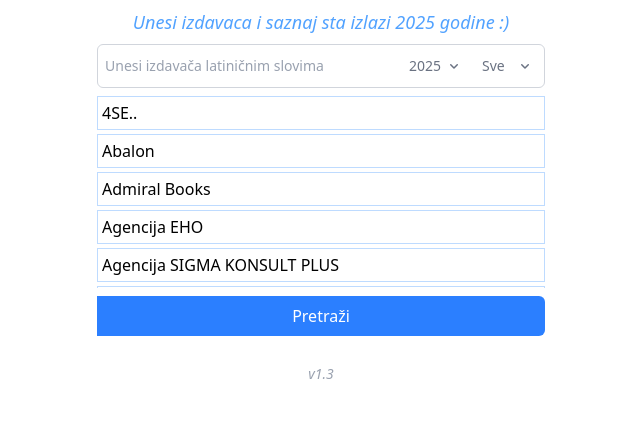
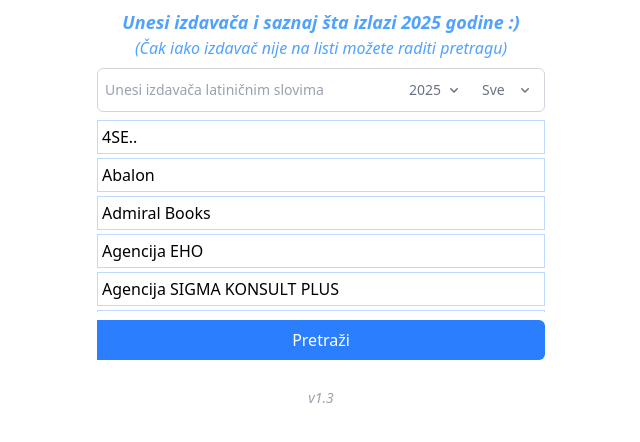
Before and after one commit to Kontinum/Sta-to-izlazi-ove-godine, a plain HTML site: page index.html in a window 1280 px wide. Shown: the whole page, without its empty margins (319-959 px from the left). Drawn offline with nearby package versions, Linux system fonts and the light colour scheme.

Commit message:
Added info for search

```diff
--- a/config.js
+++ b/config.js
@@ -2,4 +2,4 @@ export const corsProxy = 'https://api.codetabs.com/v1/proxy?quest=';
 export const cobbisUrl = 'https://plus.cobiss.net/cobiss/sr/sr';
 
 export const searchErrorMessage = 'Došlo je do greške prilikom pretrage. Molimo pokušajte ponovo kasnije.'
-export const textForMain = `Unesi izdavaca i saznaj sta izlazi ${new Date().getFullYear()} godine :)`;
+export const textForMain = `Unesi izdavača i saznaj šta izlazi ${new Date().getFullYear()} godine :)`;
--- a/index.html
+++ b/index.html
@@ -10,8 +10,9 @@
 <body>
     <div class="container">
         <div class="flex flex-col items-center justify-center w-screen space-y-2 mt-2">
-            <div class="flex">
-                <p class="text-blue-400 italic text-lg main-text"></p>
+            <div class="flex flex-col items-center justify-center">
+                <p class="text-blue-400 italic font-bold text-lg main-text"></p>
+                <p class="text-blue-400 italic text'sm">(Čak iako izdavač nije na listi možete raditi pretragu)</p>
             </div>
             <div class="flex flex-col space-y-2 w-full max-w-md">
                 <div
```
